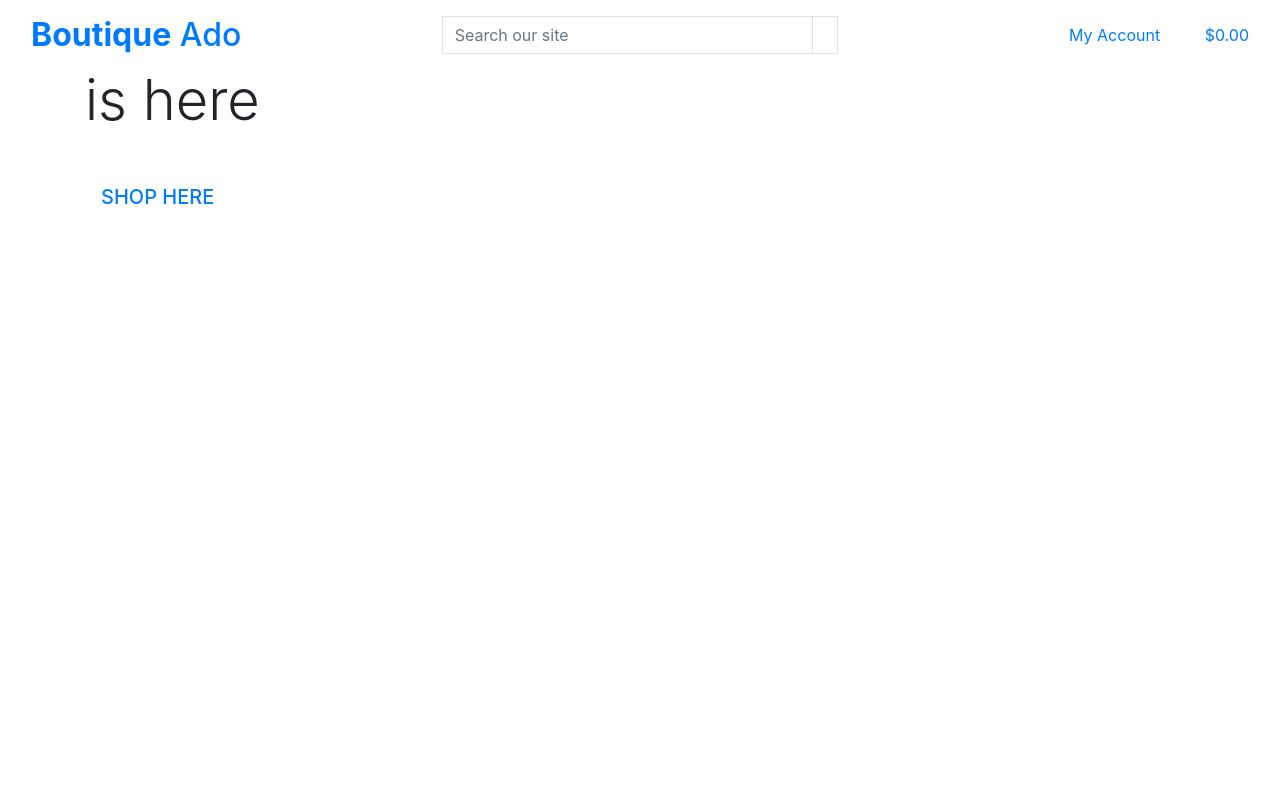
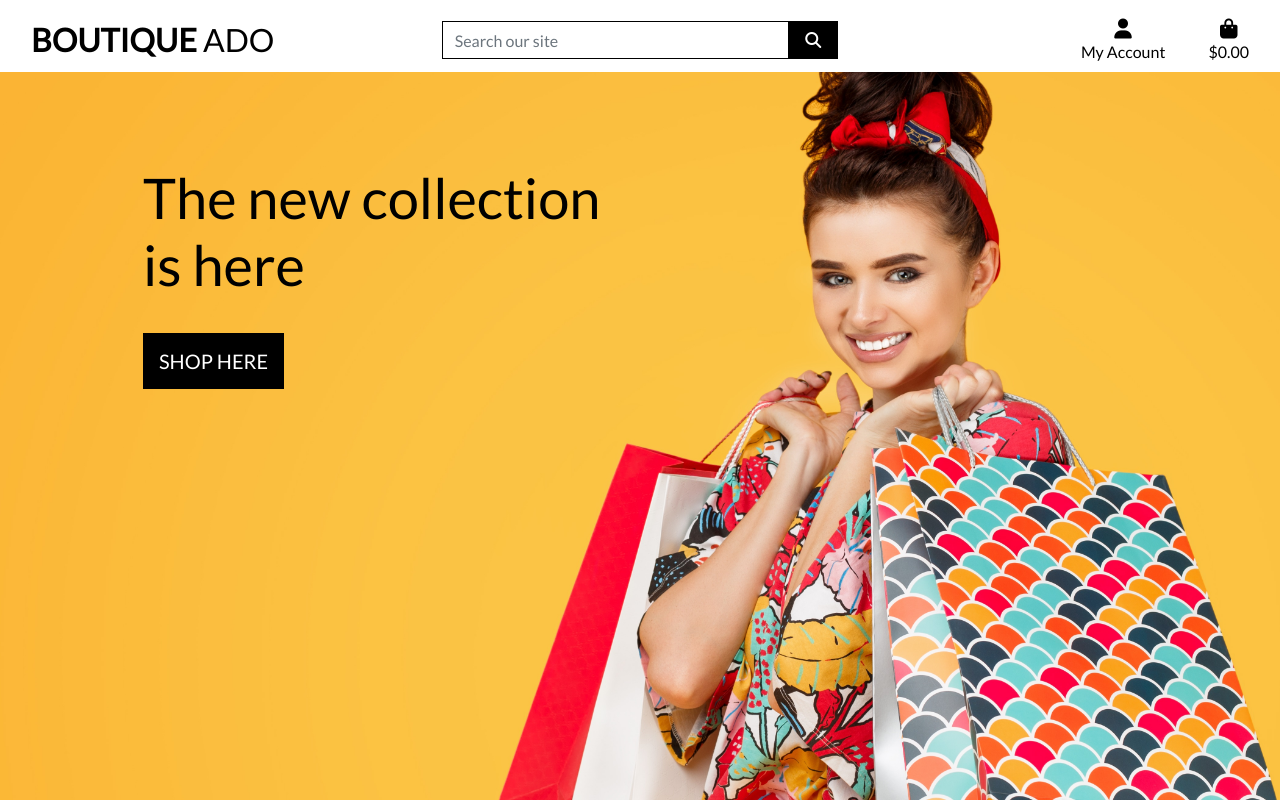
Before and after one commit to neil7057/boutique_ado_v2, a Django app: page / in a window 1280 px wide. Run offline with Django 3.2, Linux system fonts and the light colour scheme; some libraries are stand-ins or nearby versions.

Commit message:
add background image

```diff
--- a/boutique_ado/urls.py
+++ b/boutique_ado/urls.py
@@ -15,9 +15,11 @@
 """
 from django.contrib import admin
 from django.urls import path, include
+from django.conf import settings
+from django.conf.urls.static import static
 
 urlpatterns = [
     path('admin/', admin.site.urls),
     path('accounts/', include('allauth.urls')),
     path('', include('home.urls')),
-]
+] + static(settings.MEDIA_URL, document_root=settings.MEDIA_ROOT)
--- a/static/css/base.css
+++ b/static/css/base.css
@@ -0,0 +1,81 @@
+html {
+    height: 100%;
+}
+
+body {
+    background: url('/media/homepage_background_cropped.jpg') no-repeat center center fixed;
+    background-size: cover;
+    height: calc(100vh - 164px);
+    color: #555;
+    font-family: 'Lato';
+}
+
+/* from Bulma */
+.icon {
+    align-items: center;
+    display: inline-flex;
+    justify-content: center;
+    height: 1.5rem;
+    width: 1.5rem;
+}
+
+.logo-font {
+    text-transform: uppercase;
+}
+
+.main-logo-link {
+    width: fit-content;
+}
+
+.shop-now-button {
+    background: black;
+    color: white;
+    min-width: 260px;
+}
+
+.btn-black {
+    background: black;
+    color: white;
+}
+
+.shop-now-button:hover,
+.shop-now-button:active,
+.shop-now-button:focus,
+.btn-black:hover,
+.btn-black:active,
+.btn-black:focus {
+    background: #222;
+    color: white;
+}
+
+.text-black {
+    color: #000 !important;
+}
+
+.border-black {
+    border: 1px solid black !important;
+}
+
+/* -------------------------------- Media Queries */
+
+/* Slightly larger container on xl screens */
+@media (min-width: 1200px) {
+  .container {
+    max-width: 80%;
+  }
+}
+
+/* fixed top navbar only on medium and up */
+@media (min-width: 992px) {
+    .fixed-top-desktop-only {
+        position: fixed;
+        top: 0;
+        right: 0;
+        left: 0;
+        z-index: 1030;
+    }
+
+    .header-container {
+        padding-top: 164px;
+    }
+}
--- a/templates/base.html
+++ b/templates/base.html
@@ -14,6 +14,7 @@
 
     {% block corecss %}
         <link rel="stylesheet" href="https://cdn.jsdelivr.net/npm/bootstrap@4.6.2/dist/css/bootstrap.min.css" integrity="sha384-xOolHFLEh07PJGoPkLv1IbcEPTNtaed2xpHsD9ESMhqIYd0nLMwNLD69Npy4HI+N" crossorigin="anonymous">
+        <link rel="stylesheet" href="https://fonts.googleapis.com/css?family=Lato&display=swap">
         <link rel="stylesheet" href="{% static 'css/base.css' %}">
         {% endblock %}
 
@@ -22,6 +23,7 @@
 
     {% block corejs %}
         <script src="https://cdn.jsdelivr.net/npm/jquery@3.5.1/dist/jquery.min.js" integrity="sha256-9/aliU8dGd2tb6OSsuzixeV4y/faTqgFtohetphbbj0=" crossorigin="anonymous"></script>
+        <script src="https://kit.fontawesome.com/6e6c671d1b.js" crossorigin="anonymous"></script>
         <script src="https://cdn.jsdelivr.net/npm/bootstrap@4.6.2/dist/js/bootstrap.bundle.min.js" integrity="sha384-Fy6S3B9q64WdZWQUiU+q4/2Lc9npb8tCaSX9FK7E8HnRr0Jz8D6OP9dO5Vg3Q9ct" crossorigin="anonymous"></script>
     {%endblock %}
 
```
